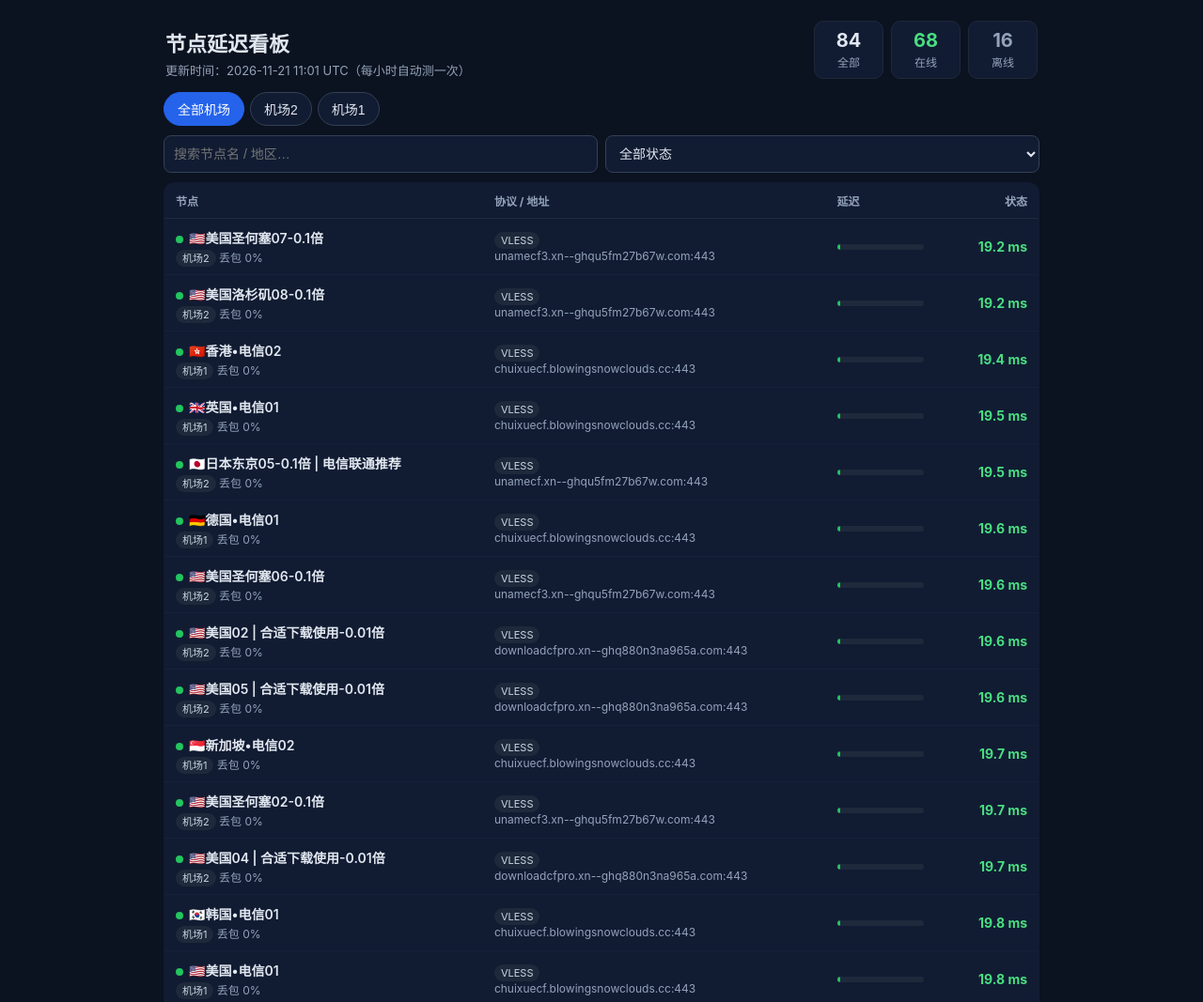
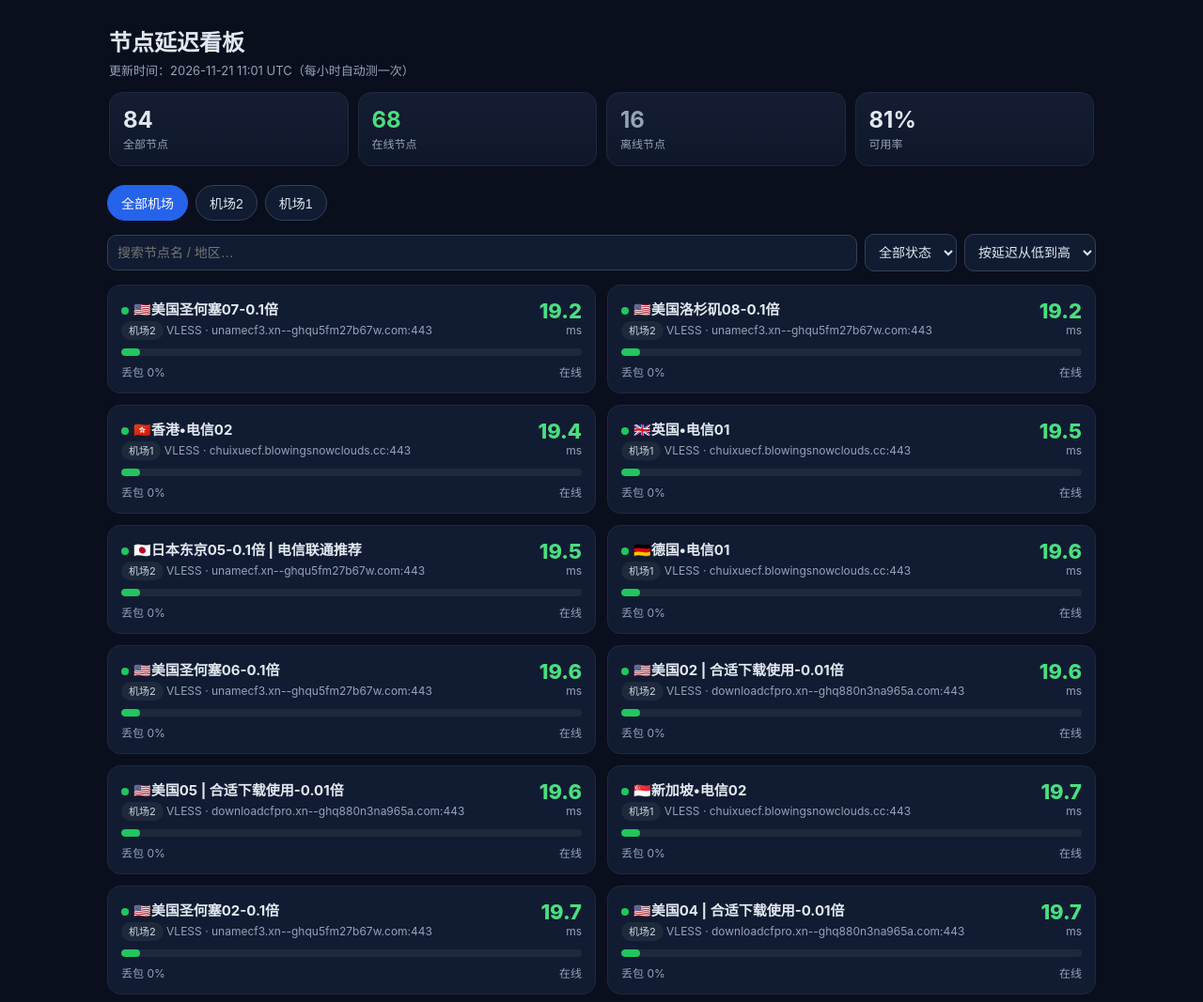
Before and after one commit to iewcxcx/node-dashboard, a plain HTML site: page index.html in a window 1280 px wide. Shown: the top 1067 px of the page at 94% size. Drawn offline with Linux system fonts and the light colour scheme.

Commit message:
Add files via upload

```diff
--- a/index.html
+++ b/index.html
@@ -6,72 +6,68 @@
 <title>节点延迟看板</title>
 <style>
   *{box-sizing:border-box}
-  body{margin:0;font-family:-apple-system,BlinkMacSystemFont,"PingFang SC","Microsoft YaHei",sans-serif;background:#0b1220;color:#e2e8f0}
-  .wrap{max-width:960px;margin:0 auto;padding:16px 14px 48px}
-  header{display:flex;flex-wrap:wrap;align-items:flex-end;justify-content:space-between;gap:10px;padding:6px 2px 14px}
-  h1{font-size:22px;margin:0}
-  .sub{color:#94a3b8;font-size:13px;margin-top:4px}
-  .stats{display:flex;gap:8px}
-  .stat{background:#111c33;border:1px solid #1e293b;border-radius:10px;padding:8px 12px;text-align:center;min-width:74px}
-  .stat b{font-size:20px;display:block}
+  body{margin:0;font-family:-apple-system,BlinkMacSystemFont,"PingFang SC","Microsoft YaHei",sans-serif;background:#0a0f1e;color:#e2e8f0}
+  .wrap{max-width:1080px;margin:0 auto;padding:18px 14px 48px}
+  header{padding:8px 2px 16px}
+  h1{font-size:24px;margin:0 0 4px}
+  .sub{color:#94a3b8;font-size:13px}
+  .stats{display:grid;grid-template-columns:repeat(4,1fr);gap:10px;margin-top:14px}
+  .stat{background:linear-gradient(180deg,#141d33,#0f172a);border:1px solid #1e293b;border-radius:14px;padding:14px}
+  .stat b{font-size:24px;display:block}
   .stat span{font-size:12px;color:#94a3b8}
-  .tabs{display:flex;gap:6px;flex-wrap:wrap;margin:0 0 10px}
-  .tab{border:1px solid #334155;background:#111c33;color:#e2e8f0;border-radius:999px;padding:7px 14px;font-size:14px;cursor:pointer}
-  .tab.on{background:#2563eb;border-color:#2563eb;color:#fff}
-  .controls{display:flex;gap:8px;margin-bottom:10px}
-  input,select{flex:1;min-width:120px;background:#111c33;color:#e2e8f0;border:1px solid #334155;border-radius:8px;padding:10px;font-size:14px}
-  table{width:100%;border-collapse:collapse;background:#111c33;border:1px solid #1e293b;border-radius:12px;overflow:hidden}
-  th{font-size:12px;color:#94a3b8;text-align:left;padding:10px 12px;border-bottom:1px solid #1e293b;white-space:nowrap}
-  td{padding:10px 12px;border-bottom:1px solid #16213a;font-size:14px;vertical-align:middle}
-  tr:last-child td{border-bottom:none}
-  .name{font-weight:600;white-space:nowrap}
-  .meta{color:#94a3b8;font-size:12px;margin-top:2px;white-space:nowrap}
-  .pill{font-size:11px;padding:2px 7px;border-radius:999px;background:#1e293b;color:#cbd5e1;white-space:nowrap}
-  .dot{display:inline-block;width:8px;height:8px;border-radius:50%;margin-right:6px}
+  .stat small{font-size:12px;color:#94a3b8}
+  .bar-top{display:flex;gap:8px;flex-wrap:wrap;align-items:center;margin:4px 0 14px}
+  .chip{border:1px solid #334155;background:#111c33;color:#e2e8f0;border-radius:999px;padding:8px 14px;font-size:14px;cursor:pointer}
+  .chip.on{background:#2563eb;border-color:#2563eb;color:#fff}
+  input,select{background:#111c33;color:#e2e8f0;border:1px solid #334155;border-radius:10px;padding:10px;font-size:14px}
+  input{flex:1;min-width:160px}
+  .grid{display:grid;grid-template-columns:repeat(2,1fr);gap:12px}
+  @media (max-width:700px){.grid{grid-template-columns:1fr}.stats{grid-template-columns:repeat(2,1fr)}}
+  .card{background:#111c33;border:1px solid #1e293b;border-radius:14px;padding:14px}
+  .card.off{opacity:.65}
+  .top{display:flex;justify-content:space-between;gap:10px;align-items:flex-start}
+  .name{font-weight:700;font-size:15px}
+  .meta{color:#94a3b8;font-size:12px;margin-top:4px}
+  .pill{font-size:11px;padding:3px 8px;border-radius:999px;background:#1e293b;color:#cbd5e1;white-space:nowrap}
+  .lat{font-size:22px;font-weight:800;white-space:nowrap;text-align:right}
+  .lat small{font-size:12px;font-weight:400;color:#94a3b8;display:block}
   .good{color:#4ade80}.mid{color:#facc15}.bad{color:#f87171}.off{color:#94a3b8}
-  .bar{height:6px;border-radius:999px;background:#1e293b;min-width:70px;overflow:hidden}
+  .bar{height:8px;border-radius:999px;background:#1e293b;margin-top:12px;overflow:hidden}
   .bar i{display:block;height:100%;border-radius:999px}
-  .lat{font-weight:700;white-space:nowrap;text-align:right}
-  .empty{color:#94a3b8;padding:24px;text-align:center}
-  @media (max-width:640px){
-    .hide-m{display:none}
-    td,th{padding:9px 8px}
-    .bar{min-width:44px}
-  }
+  .foot{display:flex;justify-content:space-between;margin-top:8px;font-size:12px;color:#94a3b8}
+  .dot{display:inline-block;width:8px;height:8px;border-radius:50%;margin-right:5px}
+  .empty{color:#94a3b8;padding:28px;text-align:center;grid-column:1/-1}
 </style>
 </head>
 <body>
 <div class="wrap">
   <header>
-    <div>
-      <h1>节点延迟看板</h1>
-      <div class="sub" id="updated">正在加载…</div>
-    </div>
+    <h1>节点延迟看板</h1>
+    <div class="sub" id="updated">正在加载…</div>
     <div class="stats">
-      <div class="stat"><b id="total">-</b><span>全部</span></div>
-      <div class="stat"><b id="online" style="color:#4ade80">-</b><span>在线</span></div>
-      <div class="stat"><b id="offline" style="color:#94a3b8">-</b><span>离线</span></div>
+      <div class="stat"><b id="total">-</b><span>全部节点</span></div>
+      <div class="stat"><b id="online" style="color:#4ade80">-</b><span>在线节点</span></div>
+      <div class="stat"><b id="offline" style="color:#94a3b8">-</b><span>离线节点</span></div>
+      <div class="stat"><b id="avail">-</b><span>可用率</span></div>
     </div>
   </header>
 
-  <div class="tabs" id="srcTabs"></div>
-
-  <div class="controls">
+  <div class="bar-top" id="srcTabs"></div>
+  <div class="bar-top">
     <input id="q" placeholder="搜索节点名 / 地区…" oninput="render()">
     <select id="only" onchange="render()">
       <option value="">全部状态</option>
-      <option value="online">只看在线</option>
-      <option value="offline">只看离线</option>
+      <option value="online">仅在线</option>
+      <option value="offline">仅离线</option>
+    </select>
+    <select id="sort" onchange="render()">
+      <option value="lat">按延迟从低到高</option>
+      <option value="name">按名称排序</option>
     </select>
   </div>
 
-  <table>
-    <thead><tr>
-      <th>节点</th><th class="hide-m">协议 / 地址</th><th>延迟</th><th style="text-align:right">状态</th>
-    </tr></thead>
-    <tbody id="list"></tbody>
-  </table>
-  <p class="sub" style="margin-top:10px">每小时自动测一次 · 延迟为 GitHub 机房到节点的 TCP 延迟，仅供参考</p>
+  <div class="grid" id="list"></div>
+  <p class="sub" style="margin-top:14px">每小时自动测一次 · 延迟为 GitHub 机房到节点的 TCP 延迟，仅供参考 · 离线多为 Hysteria2（UDP），不一定是真死</p>
 </div>
 <script>
 let data={nodes:[]};
@@ -84,8 +80,9 @@ async function load(){
   document.getElementById('total').textContent=data.total;
   document.getElementById('online').textContent=data.online;
   document.getElementById('offline').textContent=data.offline;
+  document.getElementById('avail').textContent=data.total?Math.round(data.online/data.total*100)+'%':'-';
   const srcs=[...new Set(data.nodes.map(n=>n.source).filter(Boolean))];
-  document.getElementById('srcTabs').innerHTML='<button class="tab'+(curSrc===''?' on':'')+'" onclick="setSrc(\'\')">全部机场</button>'+srcs.map(s=>`<button class="tab${curSrc===s?' on':''}" onclick="setSrc('${esc(s)}')">${esc(s)}</button>`).join('');
+  document.getElementById('srcTabs').innerHTML='<button class="chip'+(curSrc===''?' on':'')+'" onclick="setSrc(\'\')">全部机场</button>'+srcs.map(s=>`<button class="chip${curSrc===s?' on':''}" onclick="setSrc('${esc(s)}')">${esc(s)}</button>`).join('');
   render();
 }
 function setSrc(s){curSrc=s;load();}
@@ -100,22 +97,24 @@ function barColor(ms,online){
 function render(){
   const q=document.getElementById('q').value.toLowerCase();
   const only=document.getElementById('only').value;
-  const list=data.nodes.filter(n=>
+  const sort=document.getElementById('sort').value;
+  let list=data.nodes.filter(n=>
     (!q||n.name.toLowerCase().includes(q)) &&
     (!curSrc||n.source===curSrc) &&
     (!only||(only==='online'?n.online:!n.online))
   );
+  if(sort==='name') list=[...list].sort((a,b)=>a.name.localeCompare(b.name,'zh'));
   document.getElementById('list').innerHTML=list.length?list.map(n=>{
     const c=cls(n.latency_ms,n.online);
     const pct=n.online?Math.min(100,Math.max(4,(n.latency_ms||0)/500*100)):0;
-    return `<tr>
-      <td><div class="name"><span class="dot" style="background:${barColor(n.latency_ms,n.online)}"></span>${esc(n.name)}</div>
-      <div class="meta"><span class="pill">${esc(n.source)}</span> 丢包 ${esc(n.loss)}%</div></td>
-      <td class="hide-m"><span class="pill">${esc(n.proto.toUpperCase())}</span><div class="meta">${esc(n.host)}:${esc(n.port)}</div></td>
-      <td><div class="bar"><i style="width:${pct}%;background:${barColor(n.latency_ms,n.online)}"></i></div></td>
-      <td class="lat ${c}">${n.online?n.latency_ms+' ms':'离线'}</td>
-    </tr>`;
-  }).join(''):'<tr><td colspan="4" class="empty">没有匹配的节点，先等第一次探测跑完。</td></tr>';
+    return `<div class="card${n.online?'':' off'}">
+      <div class="top"><div><div class="name"><span class="dot" style="background:${barColor(n.latency_ms,n.online)}"></span>${esc(n.name)}</div>
+      <div class="meta"><span class="pill">${esc(n.source)}</span> ${esc(n.proto.toUpperCase())} · ${esc(n.host)}:${esc(n.port)}</div></div>
+      <div class="lat ${c}">${n.online?n.latency_ms+'<small>ms</small>':'离线'}</div></div>
+      <div class="bar"><i style="width:${pct}%;background:${barColor(n.latency_ms,n.online)}"></i></div>
+      <div class="foot"><span>丢包 ${esc(n.loss)}%</span><span>${n.online?'在线':'离线'}</span></div>
+    </div>`;
+  }).join(''):'<div class="empty">没有匹配的节点，先等第一次探测跑完。</div>';
 }
 load();
 </script>
```
